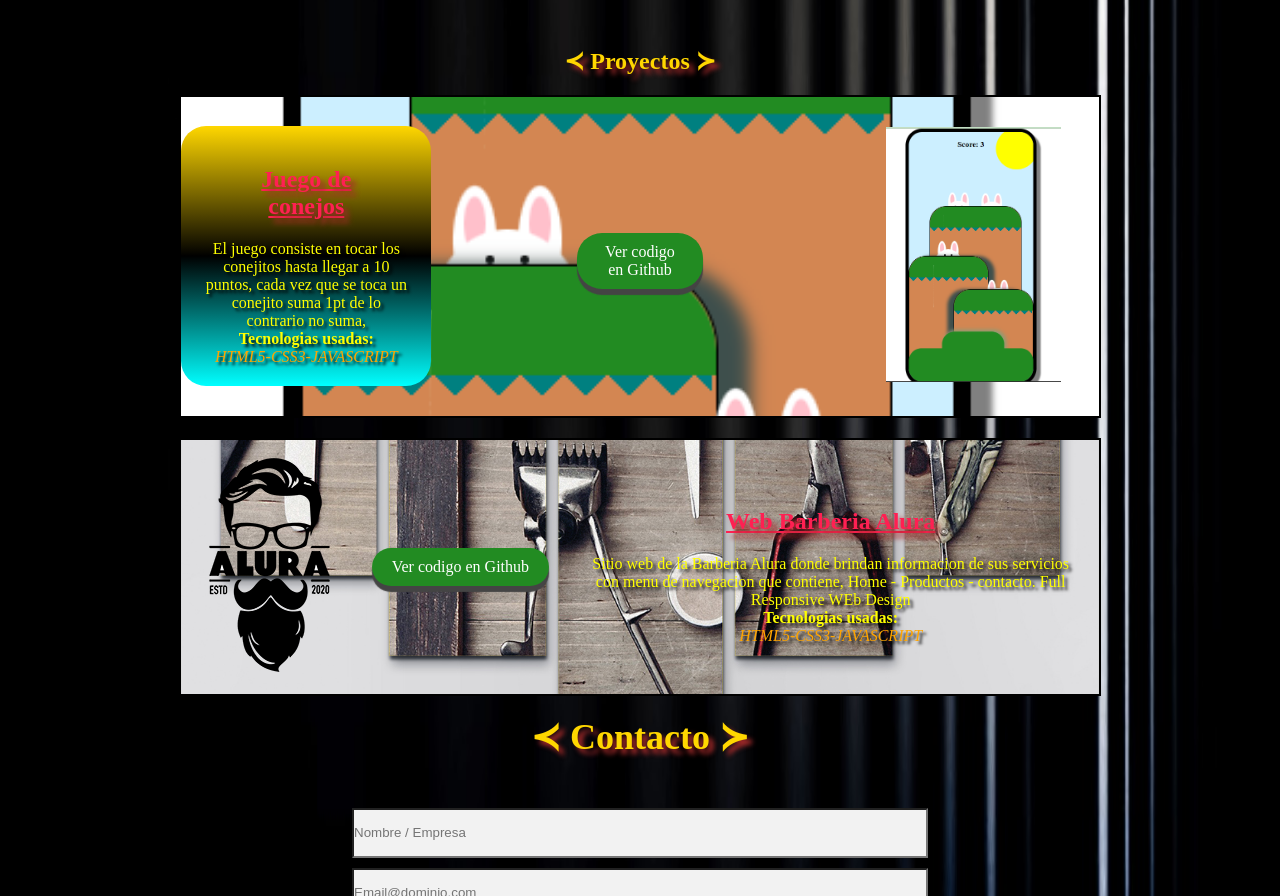
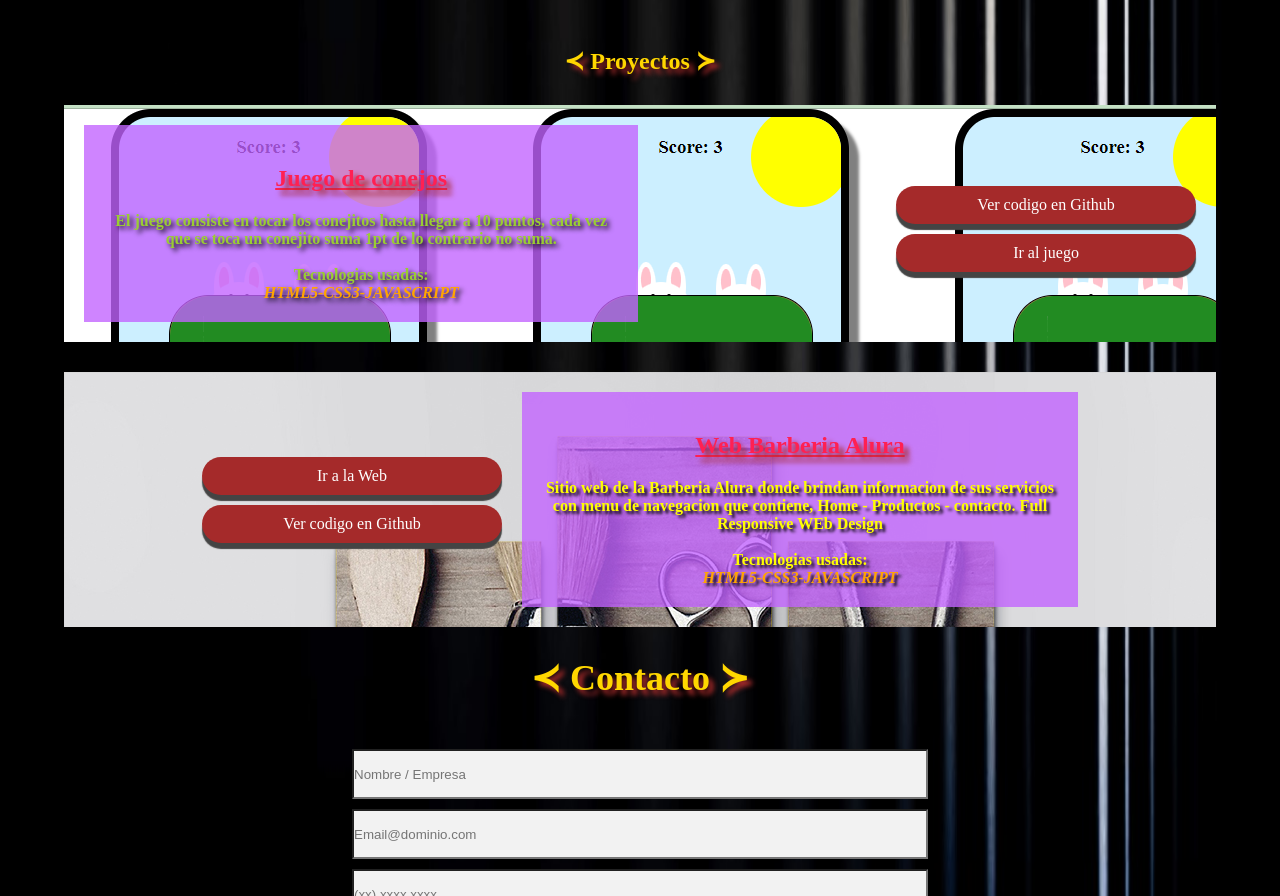
Before and after one commit to waku1044/portfolio, a plain HTML site: page index.html in a window 1280 px wide. Shown: the part 1873-2769 px from the top of the page. Drawn offline with Linux system fonts and the light colour scheme.

Commit message:
terminado se puede mejorar

```diff
--- a/index.html
+++ b/index.html
@@ -62,24 +62,24 @@
 				<div class="proyecto1">
 					<div class="descripcion">
 						<h2>Juego de conejos</h2>
-						<p>El juego consiste en tocar los conejitos hasta llegar a 10 puntos, cada vez que se toca un conejito suma 1pt de lo contrario no suma, <br><strong>Tecnologias usadas:</strong><br><i>HTML5-CSS3-JAVASCRIPT</i></p>
+						<p>El juego consiste en tocar los conejitos hasta llegar a 10 puntos, cada vez que se toca un conejito suma 1pt de lo contrario no suma.</p> <br><strong>Tecnologias usadas:</strong><br><i>HTML5-CSS3-JAVASCRIPT</i>
 
 					</div>
 					<div class="codigo-link">
 
 						<a href="https://github.com/waku1044/Juego-de-conejos" target="_blank" class="btn">Ver codigo en Github</a>
 
+						<a href="https://waku1044.github.io/Juego-de-conejos" target="_blank" class="btn">Ir al juego</a>
 					</div>
-						<a href="https://waku1044.github.io/Juego-de-conejos" target="_blank"><img src="imagenes/fotojuego1.png" class="imgproy1" alt="juego de conejitos"></a>
 				</div>
 				<div class="proyecto2">
-						<a href="https://waku1044.github.io/Barberia-Alura/" target="_blank"><img src="imagenes/logo.png" class="imgproy2" alt="Barberia Alura"></a>
 						<div class="codigo-link">
+							<a href="https://waku1044.github.io/Barberia-Alura/" class="btn" target="_blank">Ir a la Web</a>
 							<a href="https://github.com/waku1044/Barberia-Alura" target="_blank" class="btn">Ver codigo en Github</a>
 						</div>
 						<div class="descripcion">
 							<h2>Web Barberia Alura</h2>
-							<p>Sitio web de la Barberia Alura donde brindan informacion de sus servicios con menu de navegacion que contiene, Home - Productos - contacto. Full Responsive WEb Design<br><strong>Tecnologias usadas:</strong><br><i>HTML5-CSS3-JAVASCRIPT</i></p>
+							<p>Sitio web de la Barberia Alura donde brindan informacion de sus servicios con menu de navegacion que contiene, Home - Productos - contacto. Full Responsive WEb Design</p><br><strong>Tecnologias usadas:</strong><br><i>HTML5-CSS3-JAVASCRIPT</i>
 
 						</div>
 
@@ -132,5 +132,6 @@
 		</footer>
 	</div>
 	<script src="index.js"></script>
+
 </body>
 </html>
--- a/style.css
+++ b/style.css
@@ -123,32 +123,31 @@ main h2{
 	text-align: center;
 }
 .proyecto1 , .proyecto2, .proyecto3{
-	width: 80%;
-/*	height: 300px;*/
-	margin: 20px auto;
-	border: 2px solid #000;
-/*	position: relative;*/
-	background-image: url(imagenes/fotojuego1.png);background-size: 100%;background-position: left;
+	margin: 30px auto;
+	padding: 20px;
 	display: flex;
-	justify-content: space-between;
+	justify-content: center;
+	background-image:url(imagenes/fotojuego1.png);
 	align-items: center;
+	gap: 20px;
 
-/*	overflow: hidden;*/
 }
-.imgproy1{
-	margin: 30px;
-	width: 70%;
-
+.imglink{
+	width: 100px;
 }
 i{
 	color: orange;
 }
 .proyecto1 .descripcion{
-	background: linear-gradient(gold,black,cyan);
-	border-radius: 25px;
+	background-color:  rgb(194 100 255 / 79%);
+	width: 70%;
+	color: yellowgreen;
+	font-weight: bold;
 	padding: 20px;
-	color: yellow;
-	text-shadow: 3px 3px 3px #000;
+	text-shadow: 3px 3px 5px #000;
+}
+p:first-child{
+	color: yellowgreen;
 }
 .proyecto1 h2,.proyecto2 h2{
 	padding: 20px;
@@ -162,12 +161,15 @@ i{
 	align-items: center;
 }
 .proyecto2 .descripcion{
+	background-color:  rgb(194 100 255 / 79%);
+	width: 50%;
+	font-weight: bold;
 	padding: 20px;
 	color: yellow;
 	text-shadow: 3px 3px 3px #000;
 }
 .codigo-link{
-	width:50%;
+
 /*	background: brown;*/
 	display: flex;
 	flex-direction: column;
@@ -176,9 +178,10 @@ i{
 	gap: 10px;
 }
 .btn{
+	width: 300px;
 	border-radius: 25px;
 	padding: 10px 20px;
-	background:forestgreen;
+	background:brown;
 	text-decoration: none;
 	color: #fff;
 	box-shadow: 0px 6px 1px #444;
@@ -187,9 +190,7 @@ i{
 	transform: translate(0 ,6px);
 	box-shadow: 0 0 #444;
 }
-.proyecto1 a{
-	width: 30%;
-}
+
 .proyecto1  p, .proyecto2 p{
 /*	padding: 20px;*/
 
@@ -332,3 +333,8 @@ footer p{
 
 	}
 }
+@media screen and (max-width:650px){
+	.descripcion{
+		display: none;
+	}
+}
```
